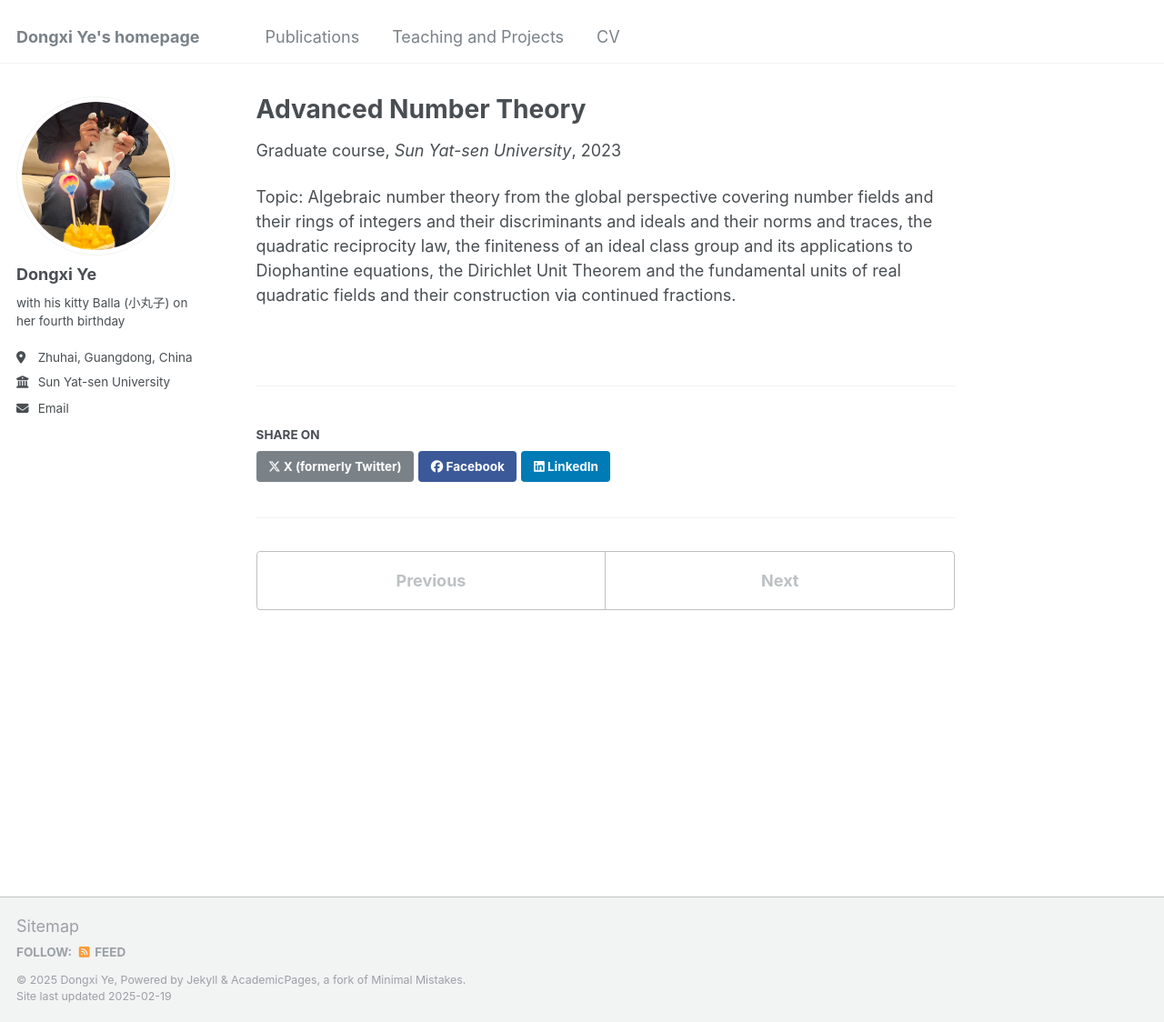
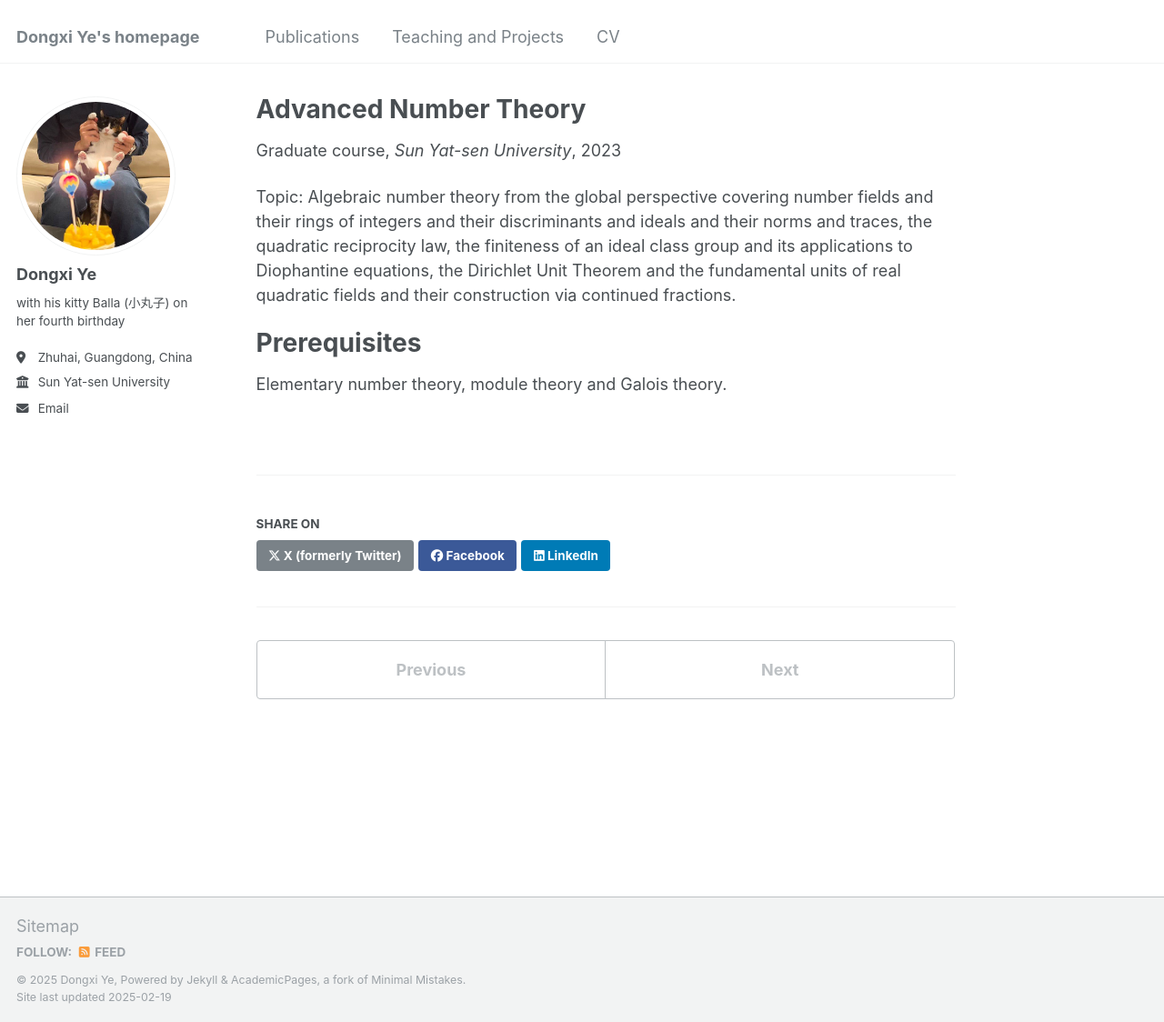
Before and after one commit to Dongxi-Ye/homepage, a Jekyll site: the page built from _teaching/Fall 2023.md, in a window 1280 px wide and 1124 px high. Shown: the whole window at 91% size. Built offline with Jekyll 4.4.1, drawn with Linux system fonts in a browser that asks for light colours.

Commit message:
Update Fall 2023.md

```diff
--- a/_teaching/Fall 2023.md
+++ b/_teaching/Fall 2023.md
@@ -9,3 +9,8 @@ date: 2023-09-01
 Topic: Algebraic number theory from the global perspective covering number fields and their rings of integers and their discriminants and ideals and
 their norms and traces, the quadratic reciprocity law, the finiteness of an ideal class group and its applications to Diophantine equations, the Dirichlet Unit Theorem and the fundamental
 units of real quadratic fields and their construction via continued fractions.
+
+
+Prerequisites
+==
+Elementary number theory, module theory and Galois theory.
```
